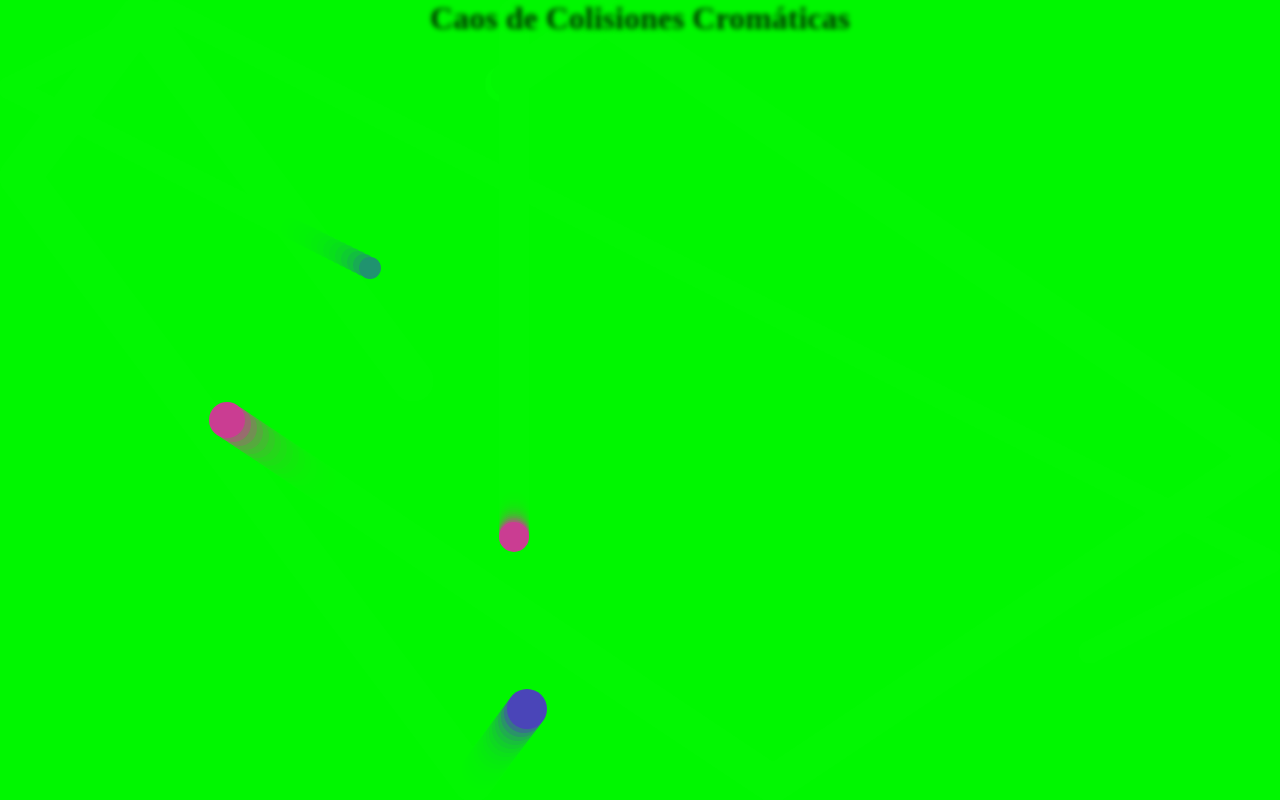
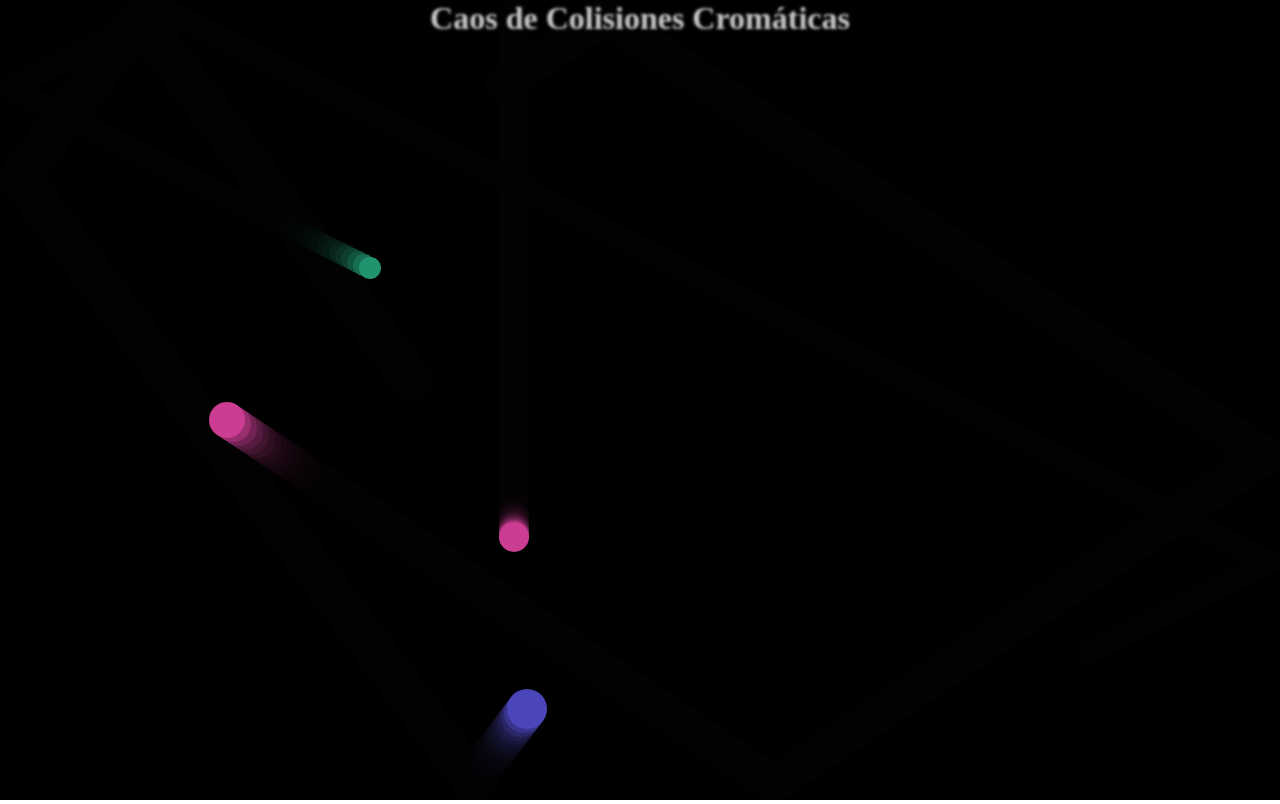
Before and after one commit to asantinos/SantosGarciaAlejandro_DWEC_TEMA3, a plain HTML site: page index.html in a window 1280 px wide. Drawn offline with Linux system fonts and the light colour scheme.

Commit message:
El color de fondo debe ser negro, no verde, cambiamos el fillStyle de rgba(0, 245, 0, 0.25) a rgba(0, 0, 0, 0.25). Línea 75 del index.js

```diff
--- a/scripts/index.js
+++ b/scripts/index.js
@@ -1,7 +1,7 @@
 const canvas = document.querySelector('canvas');
 const ctx = canvas.getContext('2d');
 
-// Para el width sería innerWidth, no innerHeight
+// CAMBIO 2: Para el width sería innerWidth, no innerHeight
 const width = canvas.width = window.innerWidth;
 const height = canvas.height = window.innerHeight;
 
@@ -71,7 +71,8 @@ while (balls.length < 4) {
 }
 
 function loop() {
-    ctx.fillStyle = 'rgba(0, 245, 0, 0.25)';
+    // CAMBIO 3: El color de fondo tiene que ser negro, no verde
+    ctx.fillStyle = 'rgba(0, 0, 0, 0.25)';
     ctx.fillRect(0, 0, width, height);
 
     for (const ball of balls) {
--- a/styles/style.css
+++ b/styles/style.css
@@ -2,6 +2,11 @@
     margin: 0;
     padding: 0;
     box-sizing: border-box;
+}
+
+body {
+    overflow: hidden;
+    height: inherit;
 }
 
 h1 {
@@ -9,6 +14,6 @@ h1 {
     left: 50%;
     transform: translateX(-50%);
     color: transparent;
-    text-shadow: 0 0 5px rgba(0, 0, 0, 0.8);
+    text-shadow: 0 0 3px rgba(255, 255, 255, 0.8);
     text-align: center;
 }
```
